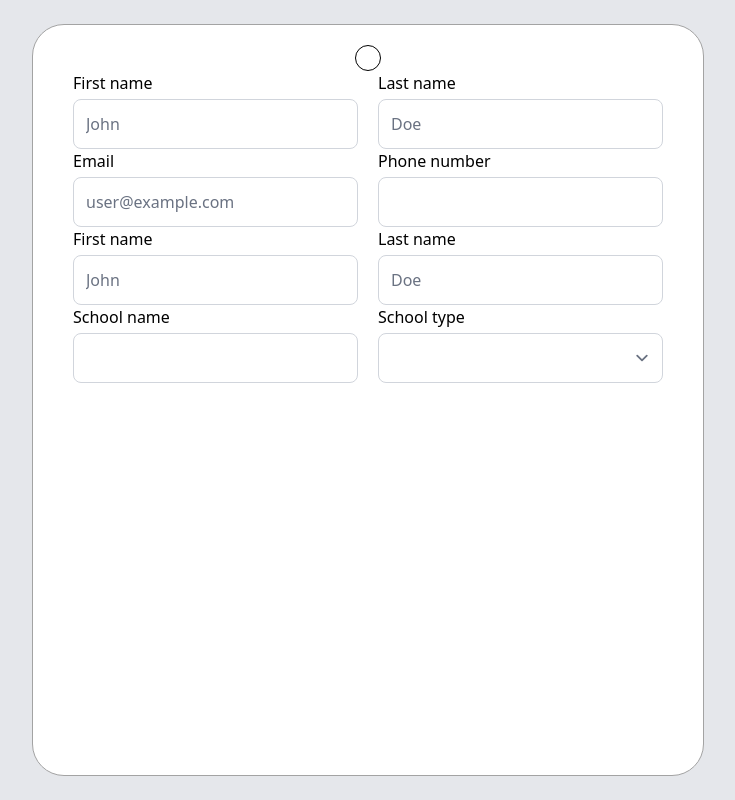
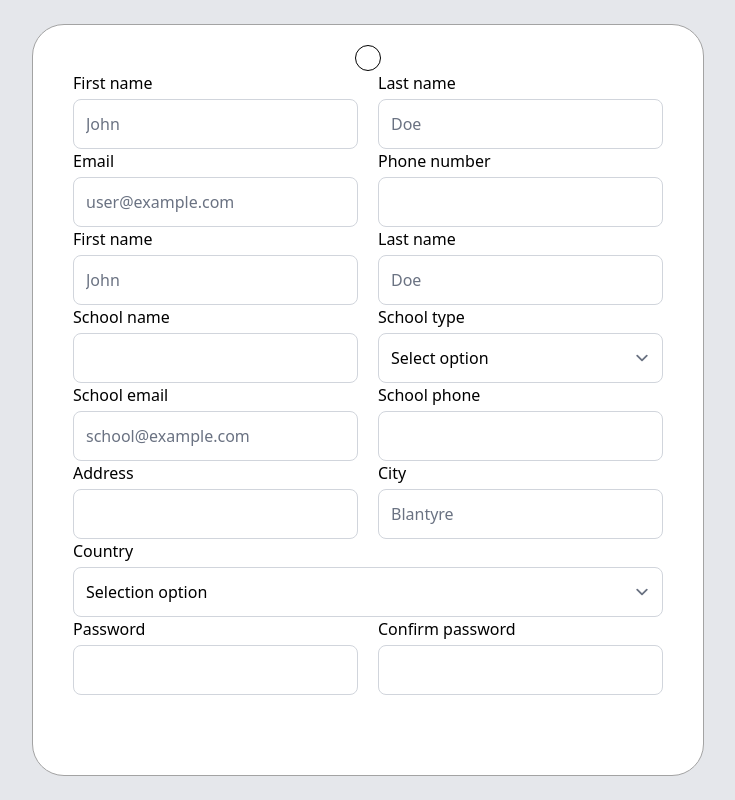
Before and after one commit to martin-codex3/school-management-v1, a SvelteKit app in the folder frontend/: page / in a window 1280 px wide. Shown: the whole page, without its empty margins (272-1007 px from the left). Built offline with nearby package versions, Linux system fonts and the light colour scheme; a web font is replaced by a local one.

Commit message:
updating the create account form

```diff
--- a/frontend/src/routes/+page.svelte
+++ b/frontend/src/routes/+page.svelte
@@ -97,7 +97,7 @@
                                 placeholder=""
                                 label="School type"
                             >
-                                <option value=""></option>
+                                <option value="">Select option</option>
                                 <option value="Primary School"
                                     >Primary School</option
                                 >
@@ -113,6 +113,80 @@
                                 <option value="Other">Other</option>
                             </SelectInput>
                         </div>
+
+                        <div
+                            class="grid grid-cols-1 md:grid-cols-2 lg:grid-cols-2 gap-5"
+                        >
+                            <TextInput
+                                type="email"
+                                name="school_email"
+                                placeholder="school@example.com"
+                                id="SchoolEmail"
+                                label="School email"
+                            />
+
+                            <TextInput
+                                type="text"
+                                name="school_phone"
+                                placeholder=""
+                                id="SchoolPhone"
+                                label="School phone"
+                            />
+                        </div>
+
+                        <div
+                            class="grid grid-cols-1 md:grid-cols-2 lg:grid-cols-2 gap-5"
+                        >
+                            <TextInput
+                                type="text"
+                                name="address"
+                                placeholder=""
+                                id="Address"
+                                label="Address"
+                            />
+
+                            <TextInput
+                                type="text"
+                                name="city"
+                                placeholder="Blantyre"
+                                id="City"
+                                label="City"
+                            />
+                        </div>
+
+                        <div
+                            class="grid grid-cols-1 md:grid-cols-1 lg:grid-cols-1 gap-5"
+                        >
+                            <SelectInput
+                                name="country"
+                                placeholder="Malawi"
+                                id="Country"
+                                label="Country"
+                            >
+                                <option value="">Selection option</option>
+                                <option value="Malawi">Malawi</option>
+                            </SelectInput>
+                        </div>
+
+                        <div
+                            class="grid grid-cols-1 md:grid-cols-2 lg:grid-cols-2 gap-5"
+                        >
+                            <TextInput
+                                type="password"
+                                name="password_hash"
+                                placeholder=""
+                                id="Password"
+                                label="Password"
+                            />
+
+                            <TextInput
+                                type="text"
+                                name="confirm_password"
+                                placeholder=""
+                                id="ConfirmPassword"
+                                label="Confirm password"
+                            />
+                        </div>
                     </div>
                 </form>
             </div>
```
